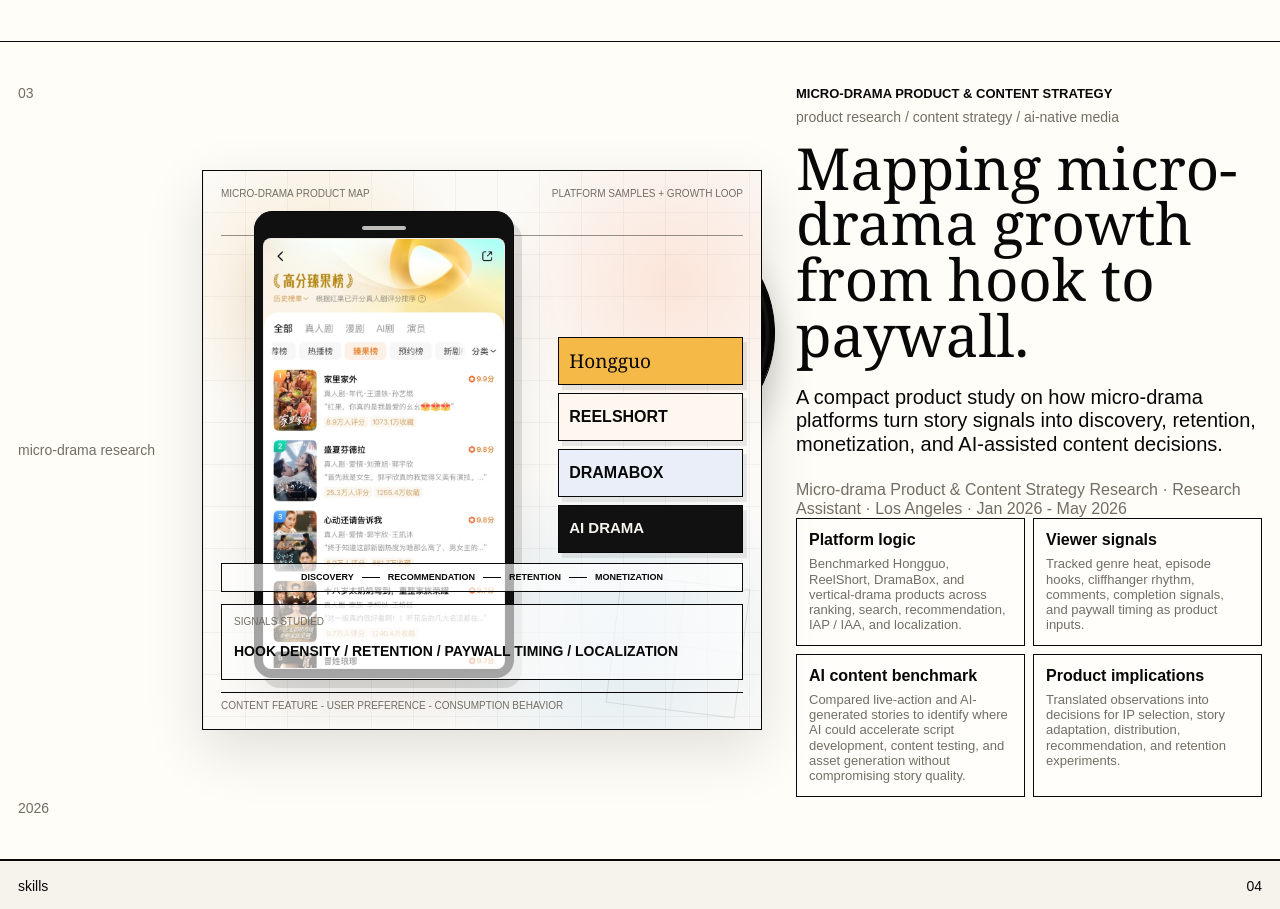
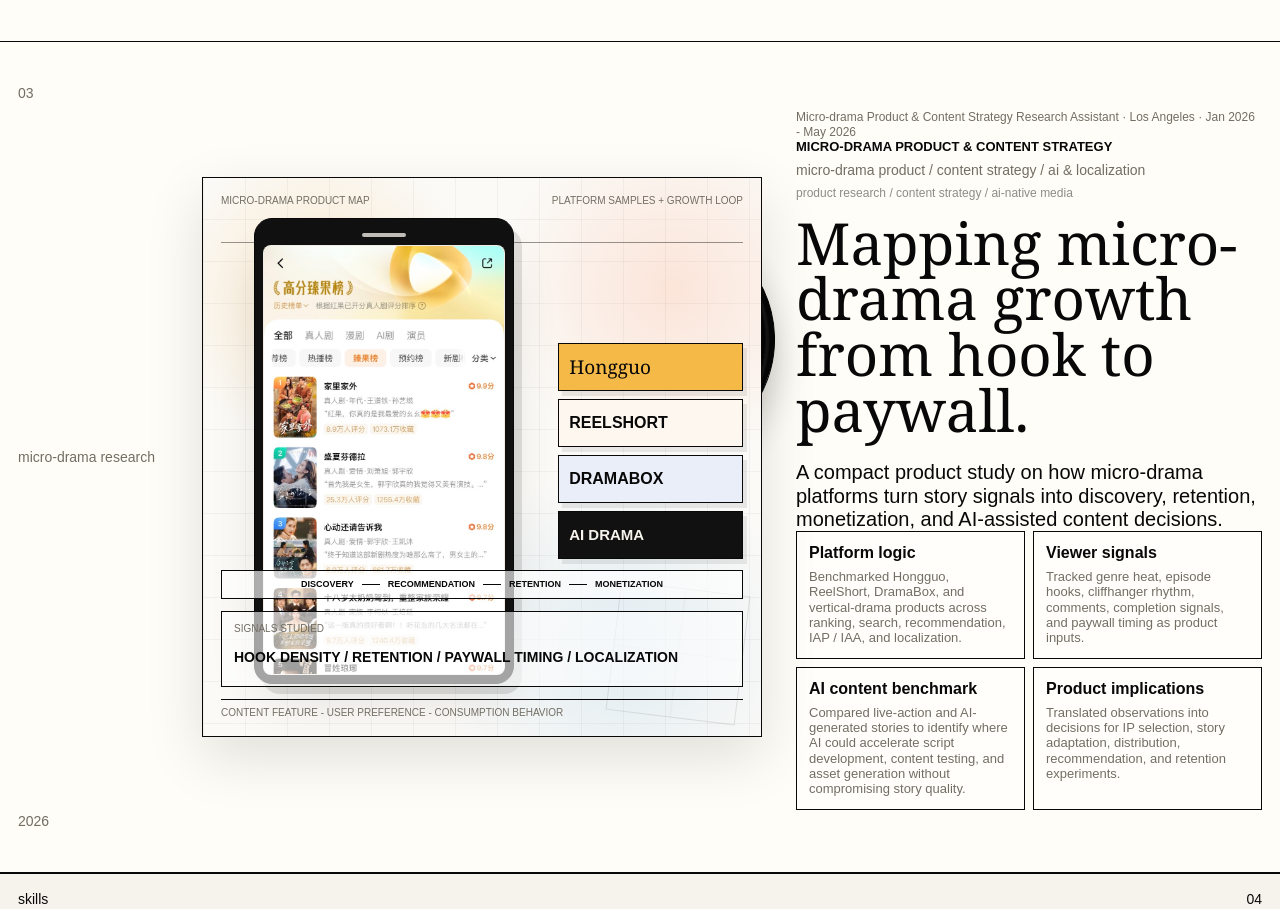
Before and after one commit to qishenqishen/portfolio, a plain HTML site: page index.html in a window 1280 px wide. Shown: the part 7742-8651 px from the top of the page. Drawn offline with Linux system fonts and the light colour scheme.

Commit message:
Adjust micro-drama section metadata

```diff
--- a/index.html
+++ b/index.html
@@ -538,13 +538,14 @@
             <span class="vinyl" aria-hidden="true"></span>
           </figure>
           <div class="record-copy">
+            <p class="role-note microdrama-role-top">Micro-drama Product & Content Strategy Research Assistant · Los Angeles · Jan 2026 - May 2026</p>
             <p class="eyebrow microdrama-kicker">MICRO-DRAMA PRODUCT & CONTENT STRATEGY</p>
-            <p class="eyebrow">product research / content strategy / AI-native media</p>
+            <p class="eyebrow">micro-drama product / content strategy / AI &amp; localization</p>
+            <p class="eyebrow microdrama-secondary">product research / content strategy / AI-native media</p>
             <h2>Mapping micro-drama growth from hook to paywall.</h2>
             <p>
               A compact product study on how micro-drama platforms turn story signals into discovery, retention, monetization, and AI-assisted content decisions.
             </p>
-            <p class="role-note">Micro-drama Product & Content Strategy Research · Research Assistant · Los Angeles · Jan 2026 - May 2026</p>
             <div class="case-highlights microdrama-highlights">
               <span><b>Platform logic</b><small>Benchmarked Hongguo, ReelShort, DramaBox, and vertical-drama products across ranking, search, recommendation, IAP / IAA, and localization.</small></span>
               <span><b>Viewer signals</b><small>Tracked genre heat, episode hooks, cliffhanger rhythm, comments, completion signals, and paywall timing as product inputs.</small></span>
--- a/styles.css
+++ b/styles.css
@@ -582,7 +582,13 @@
 }
 
 .microdrama-kicker + .eyebrow {
+  margin-bottom: 8px;
+}
+
+.microdrama-secondary {
   margin-bottom: 14px;
+  color: rgba(16, 16, 14, 0.48);
+  font-size: 12px;
 }
 
 .record-copy h2 {
@@ -1073,6 +1079,13 @@
 .role-note {
   color: var(--muted);
   font-size: 16px !important;
+  line-height: 1.2 !important;
+}
+
+.record-copy .microdrama-role-top {
+  max-width: none;
+  margin: 0 0 10px;
+  font-size: 12px !important;
   line-height: 1.2 !important;
 }
 
```
